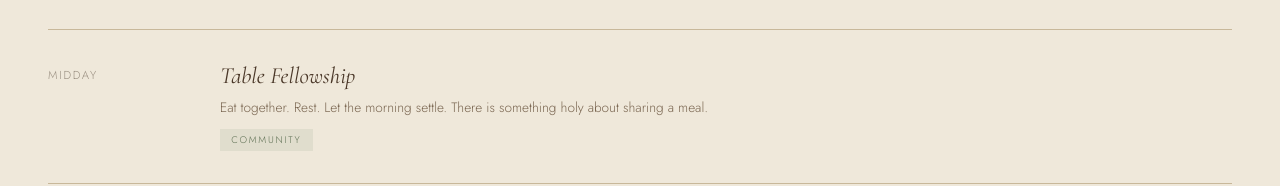
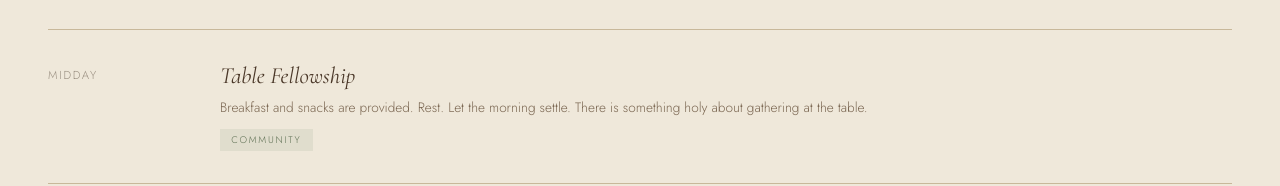
Before and after one commit to FixatePHX/the-unraveling, a website: page index.html in a window 1280 px wide. Shown: the part 2648-2834 px from the top of the page. Drawn offline with nearby package versions, Linux system fonts and the light colour scheme.

Commit message:
Reword Table Fellowship: breakfast and snacks provided
Co-Authored-By: Claude Fable 5 <noreply@anthropic.com>

```diff
--- a/index.html
+++ b/index.html
@@ -749,7 +749,7 @@
       <div class="schedule-time">Midday</div>
       <div>
         <p class="schedule-content-title">Table Fellowship</p>
-        <p class="schedule-content-desc">Eat together. Rest. Let the morning settle. There is something holy about sharing a meal.</p>
+        <p class="schedule-content-desc">Breakfast and snacks are provided. Rest. Let the morning settle. There is something holy about gathering at the table.</p>
         <span class="schedule-tag">Community</span>
       </div>
     </div>
```
